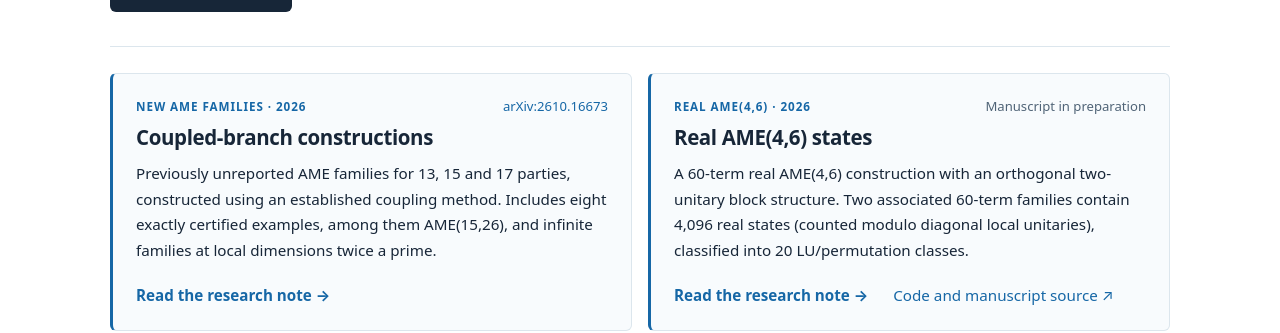
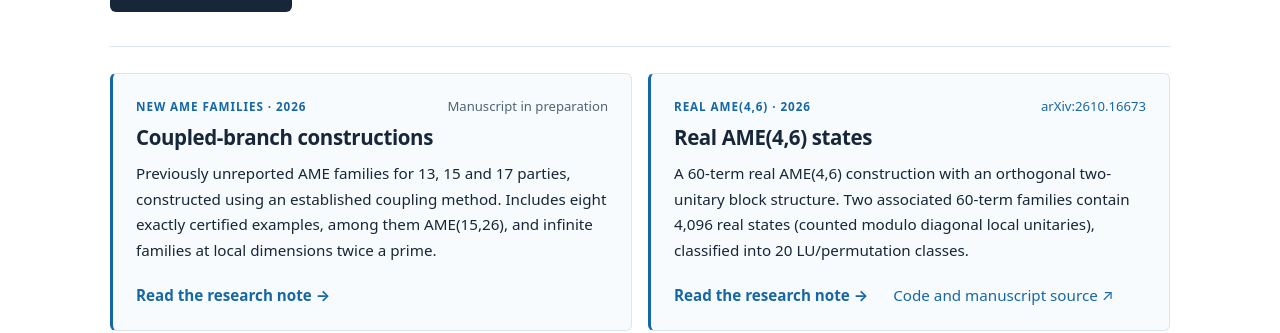
Before and after one commit to palashpandya/palashpandya.github.io, a Jekyll site: the page built from index.md, in a window 1280 px wide. Shown: the part 393-726 px from the top of the page. Built offline with Jekyll 4.4.1, drawn with Linux system fonts in a browser that asks for light colours; part of the change alters nothing that is shown.

Commit message:
Correct arXiv citation assignment in homepage research cards

```diff
--- a/index.md
+++ b/index.md
@@ -16,7 +16,7 @@ last_modified_at: 2026-10-21
 <article class="featured-research" aria-labelledby="featured-coupled-title">
 <div class="featured-research-header">
 <p class="eyebrow">New AME families · 2026</p>
-<p class="featured-research-status"><a href="https://arxiv.org/abs/2610.16673">arXiv:2610.16673</a></p>
+<p class="featured-research-status">Manuscript in preparation</p>
 </div>
 <h2 id="featured-coupled-title">Coupled-branch constructions</h2>
 <p>Previously unreported AME families for 13, 15 and 17 parties, constructed using an established coupling method. Includes eight exactly certified examples, among them AME(15,26), and infinite families at local dimensions twice a prime.</p>
@@ -25,7 +25,7 @@ last_modified_at: 2026-10-21
 <article class="featured-research" aria-labelledby="featured-ame-title">
 <div class="featured-research-header">
 <p class="eyebrow">Real AME(4,6) · 2026</p>
-<p class="featured-research-status">Manuscript in preparation</p>
+<p class="featured-research-status"><a href="https://arxiv.org/abs/2610.16673">arXiv:2610.16673</a></p>
 </div>
 <h2 id="featured-ame-title">Real AME(4,6) states</h2>
 <p>A 60-term real AME(4,6) construction with an orthogonal two-unitary block structure. Two associated 60-term families contain 4,096 real states (counted modulo diagonal local unitaries), classified into 20 LU/permutation classes.</p>
```
